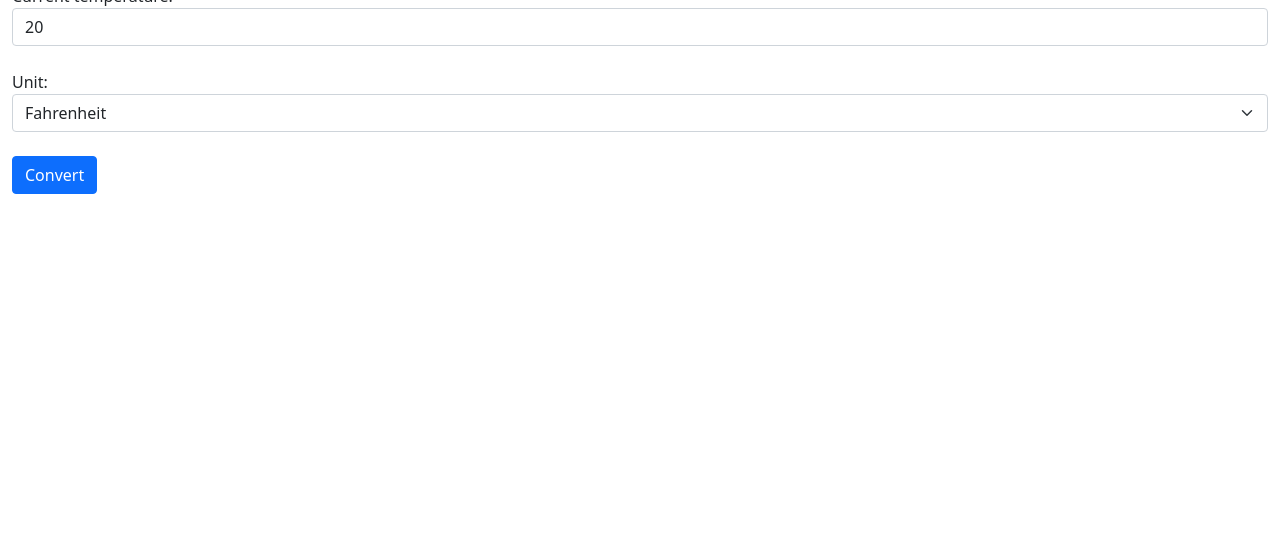
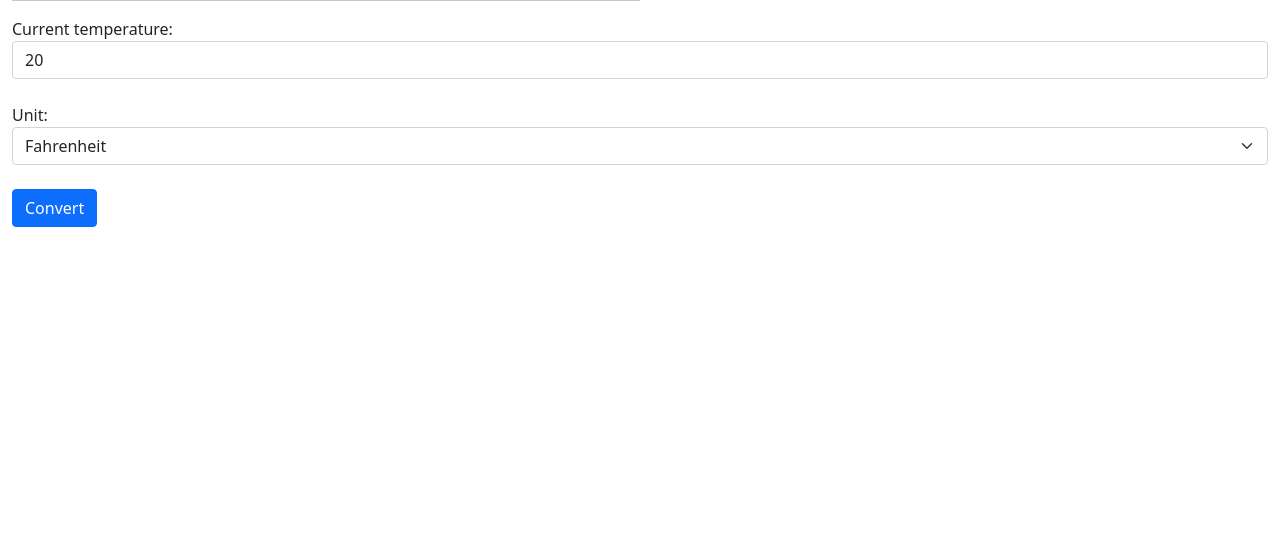
Before and after one commit to CheepchanokP/ex5b, a plain HTML site: page index.html in a window 1280 px wide. Shown: the part 263-800 px from the top of the page. Drawn offline with nearby package versions, Linux system fonts and the light colour scheme.

Commit message:
Adding a thematic break between img and form

```diff
--- a/index.html
+++ b/index.html
@@ -13,6 +13,8 @@
 		<h1>Temperature conversion</h1>
 		<img src="images/temperature.gif" class="img-fluid" alt="runner logo" width="150" height="150"><br>
 		<form role="form" method="GET">
+<hr style="width:50%;text-align:left;margin-left:0">
+
 		  <div class="form-group">
 			<label for="tem">Current temperature:</label>
 			<input type="text" class="form-control" name="temp" id="temp" value="20">
```
